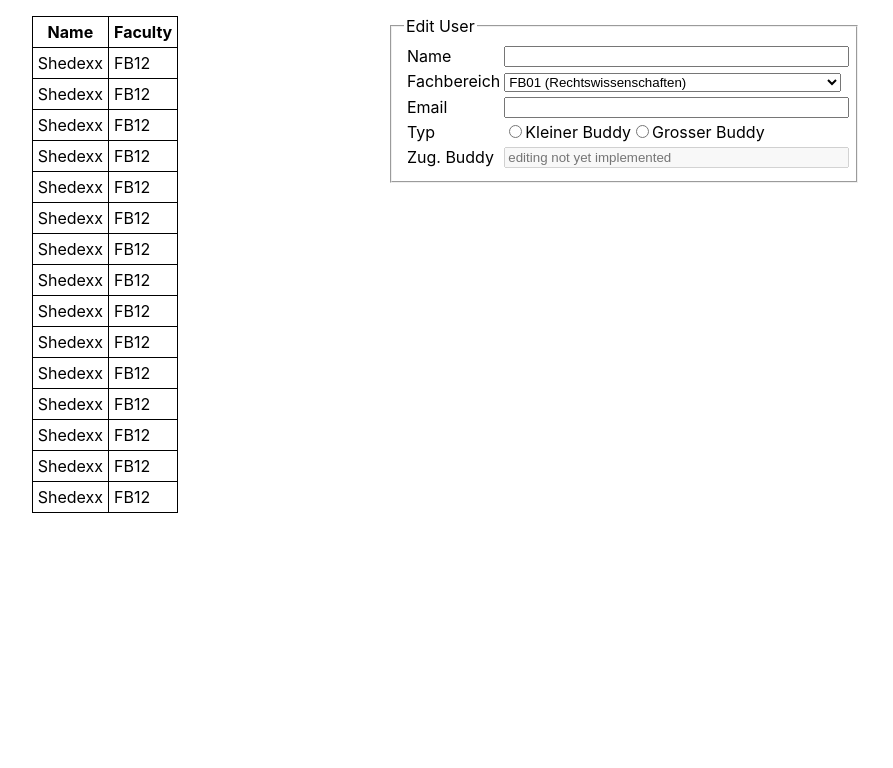
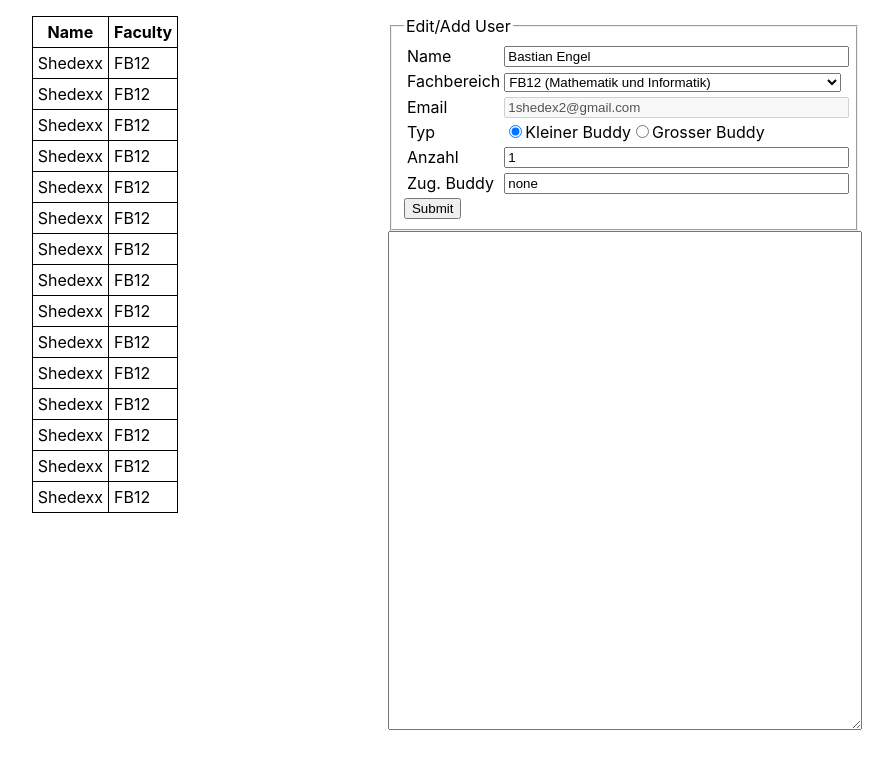
Before and after one commit to Baseng0815/BuddyAssigner, a React (Create React App) app in the folder client/: page / in a window 1280 px wide. Shown: the top 768 px of the page, without its empty margins (194-1087 px from the left). Built offline with nearby package versions, Linux system fonts and the light colour scheme.

Commit message:
add log field, wire up edit box event with API

```diff
--- a/client/src/App.css
+++ b/client/src/App.css
@@ -30,3 +30,11 @@ select {
 .input-radio {
     width: auto;
 }
+
+textarea {
+    width: 100%;
+    padding: 0;
+    margin: 0;
+    height: 100%;
+    display: block;
+}
--- a/client/src/App.js
+++ b/client/src/App.js
@@ -1,16 +1,51 @@
+import { useState } from 'react';
+
 import logo from './logo.svg';
 import './App.css';
 
 import Table from './Table';
 import UserEdit from './UserEdit';
 
-function App() {
-  return (
-    <div className="App">
-        <Table />
-        <UserEdit />
-    </div>
-  );
+const App = (props) => {
+    const [logData, updateLogData] = useState({ text: '' });
+
+    const log = (msg) => {
+        updateLogData({
+            text: logData.text + '\n' + msg
+        });
+    }
+
+    const handleUserEdit = (user) => {
+        console.log(user);
+
+        fetch('http://localhost:8081/post/user', {
+            method: 'POST',
+            headers: {
+                'Content-Type': 'application/json'
+            },
+            body: JSON.stringify({
+                name:       user.name,
+                faculty:    user.faculty,
+                email:      user.email,
+                type:       user.type,
+                count:      user.count
+            })
+        }).then(async (response) => {
+            const result = await response.text();
+            log(result);
+        });
+    }
+
+    return (
+        <div className="App">
+            <Table />
+            <div>
+                <UserEdit name="Bastian Engel" faculty="FB12" email="1shedex2@gmail.com"
+                    type="small" count="1" buddy="none" onSubmit={handleUserEdit}/>
+                <textarea readonly value={logData.text} />
+            </div>
+        </div>
+    );
 }
 
 export default App;
--- a/client/src/Table.js
+++ b/client/src/Table.js
@@ -26,15 +26,19 @@ export default class Table extends Component {
     render() {
         return (
             <table className="user-table">
+                <thead>
                     <tr>
                         <th>Name</th>
                         <th>Faculty</th>
                     </tr>
+                </thead>
+                <tbody>
                     {this.state.data.map(elem =>
                         <tr>
                             <td>{elem.name}</td>
                             <td>{elem.faculty}</td>
                         </tr>)}
+                </tbody>
             </table>
         );
     }
--- a/client/src/UserEdit.js
+++ b/client/src/UserEdit.js
@@ -1,24 +1,45 @@
-import React, { Component } from 'react';
+import { useState } from 'react';
 
-export default class UserEdit extends Component {
-    constructor(props) {
-        super(props);
+
+const UserEdit = (props) => {
+    const initialFormData = {
+        name: props.name,
+        faculty: props.faculty,
+        email: props.email,
+        type: props.type,
+        count: props.count,
+        buddy: props.buddy
+    };
+
+    const [formData, updateFormData] = useState(initialFormData);
+
+    const handleChange = (e) => {
+        updateFormData({
+            ...formData,
+            [e.target.name]: e.target.value.trim()
+        });
     }
 
-    render() {
+    const handleSubmit = (e) => {
+        e.preventDefault();
+
+        props.onSubmit(formData);
+    }
+
     return (
         <form>
             <fieldset>
-                    <legend>Edit User</legend>
+                <legend>Edit/Add User</legend>
                 <table>
+                    <tbody>
                         <tr>
                             <td align="left">Name</td>
-                            <td align="right"><input type="text" name="name" /></td>
+                            <td align="right"><input type="text" name="name" onChange={handleChange} defaultValue={props.name} /></td>
                             </tr>
                         <tr>
                             <td align="left">Fachbereich</td>
                             <td align="right">
-                            <select id="faculty" name="faculty">
+                            <select id="faculty" name="faculty" onChange={handleChange} defaultValue={props.faculty}>
                                 <option value="FB01">FB01 (Rechtswissenschaften)</option>
                                 <option value="FB02">FB02 (Wirtschaftswissenschaften)</option>
                                 <option value="FB03">FB03 (Gesellschaftswissenschaften und Philosophie)</option>
@@ -39,21 +60,27 @@ export default class UserEdit extends Component {
                         </tr>
                         <tr>
                             <td align="left">Email</td>
-                            <td align="right"><input type="email" name="email" /></td>
+                            <td align="right"><input type="email" name="email" disabled defaultValue={props.email} /></td>
                         </tr>
                         <tr>
                             <td align="left">Typ</td>
-                            <td><input class="input-radio" type="radio" name="type" />Kleiner Buddy
-                            <input class="input-radio" type="radio" name="type" />Grosser Buddy</td>
+                            <td><input className="input-radio" type="radio" value="small" name="type" onChange={handleChange} checked={formData.type == "small"} />Kleiner Buddy
+                        <input className="input-radio" type="radio" value="big" name="type" onChange={handleChange} checked={formData.type == "big"} />Grosser Buddy</td>
+                        </tr>
+                        <tr>
+                            <td align="left">Anzahl</td>
+                            <td><input type="number" min="1" max="69" name="count" onChange={handleChange} defaultValue={props.count} /></td>
                         </tr>
                         <tr>
                             <td align="left">Zug. Buddy</td>
-                            <td align="right"><input type="text" disabled="true"
-                                placeholder="editing not yet implemented" name="buddy" /></td>
+                            <td align="right"><input type="text" name="buddy" defaultValue={props.buddy} /></td>
                         </tr>
+                    </tbody>
                 </table>
+                <button onClick={handleSubmit}>Submit</button>
             </fieldset>
         </form>
     );
 }
-}
+
+export default UserEdit;
```
Lines whose indentation alone changed are shown as unchanged.
